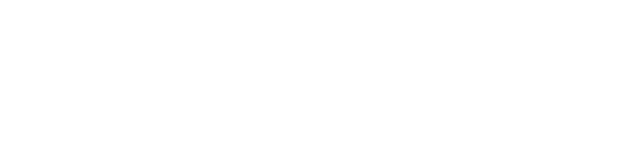
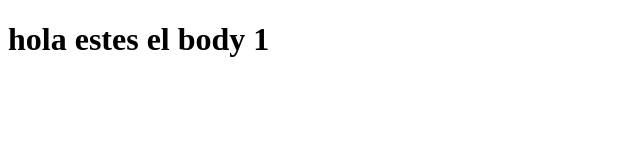
Before and after one commit to jdelgado10/repotest2, a plain HTML site: page index.html in a window 1280 px wide. Shown: the whole page, without its empty margins (0-640 px from the left). Drawn offline with Linux system fonts and the light colour scheme.

Commit message:
agregando h1 al index

```diff
--- a/index.html
+++ b/index.html
@@ -4,6 +4,6 @@
 	<title>My first page</title>
 </head>
 <body>
-
+ <h1>hola estes el body 1</h1>
 </body>
 </html>
```
